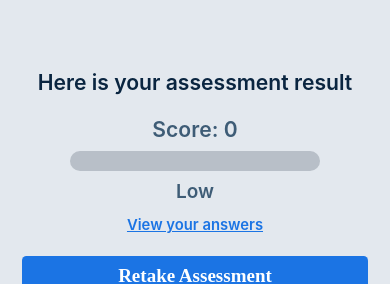
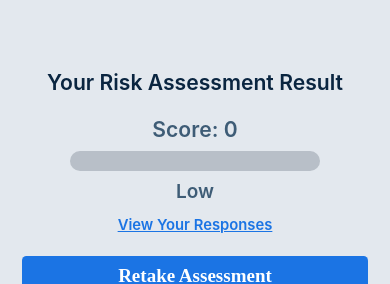
Before and after one commit to aathika-msb/RiskVault, a React Native app: screen /ScoreDisplay in a window 390 px wide. Shown: the part 269-553 px from the top of the page. Built offline with nearby package versions, Linux system fonts and the light colour scheme.

Commit message:
Verbiage Change

```diff
--- a/screens/displayAnswers/displayAnswers.tsx
+++ b/screens/displayAnswers/displayAnswers.tsx
@@ -35,7 +35,7 @@ const DisplayAnswerScreen = (): JSX.Element => {
   };
   return (
     <AppContainer style={displayAnswersStyle.container}>
-      <Text style={displayAnswersStyle.title}>Display Answer Screen</Text>
+      <Text style={displayAnswersStyle.title}>Review Your Responses</Text>
       {questions.map((question, index) => {
         return renderQuestion(question, index);
       })}
--- a/screens/homeScreen/homeScreen.tsx
+++ b/screens/homeScreen/homeScreen.tsx
@@ -18,7 +18,7 @@ const HomeScreen = (props: THomeScreenProps): JSX.Element => {
       />
       <Text style={homeScreenStyles.title}>Welcome to Risk Vault!</Text>
       <Text style={homeScreenStyles.subTitle}>
-        Get started with the questions to know your risk score.
+      Start the questionnaire to assess your risk score.
       </Text>
       <AppButton
         title="Begin Questionaire"
--- a/screens/questionsScreen/questionsScreen.tsx
+++ b/screens/questionsScreen/questionsScreen.tsx
@@ -110,7 +110,7 @@ const QuestionsScreen = (props: TQuestionProps) => {
       style={questionsScreenStyle.container}
       backPress={handleBackPress}
     >
-      <Text style={questionsScreenStyle.title}>Answer the below questions</Text>
+      <Text style={questionsScreenStyle.title}>Answer the following questions to evaluate your risk level.</Text>
       {questions.map(
         (question: TQuestions, index: number): JSX.Element =>
           RenderQuestions(question, index)
--- a/screens/scoreDisplayScreen/scoreDisplayScreen.tsx
+++ b/screens/scoreDisplayScreen/scoreDisplayScreen.tsx
@@ -24,14 +24,14 @@ const ScoreDisplayScreen = (props: TScoreDisplayScreenProps): JSX.Element => {
   return (
     <AppContainer style={scoreDisplayScreenStyles.container}>
       <Text style={scoreDisplayScreenStyles.text}>
-        Here is your assessment result
+      Your Risk Assessment Result
       </Text>
       <ScoreIndicator score={finalScore} />
       <Text
         style={scoreDisplayScreenStyles.linkText}
         onPress={() => navigation.navigate("DisplayAnswer")}
       >
-        View your answers
+        View Your Responses
       </Text>
       <AppButton
         title="Retake Assessment"
```
